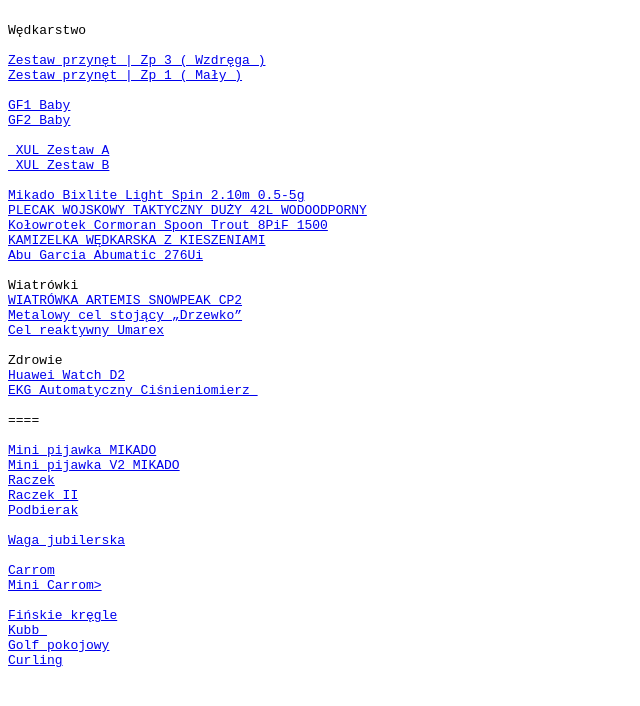
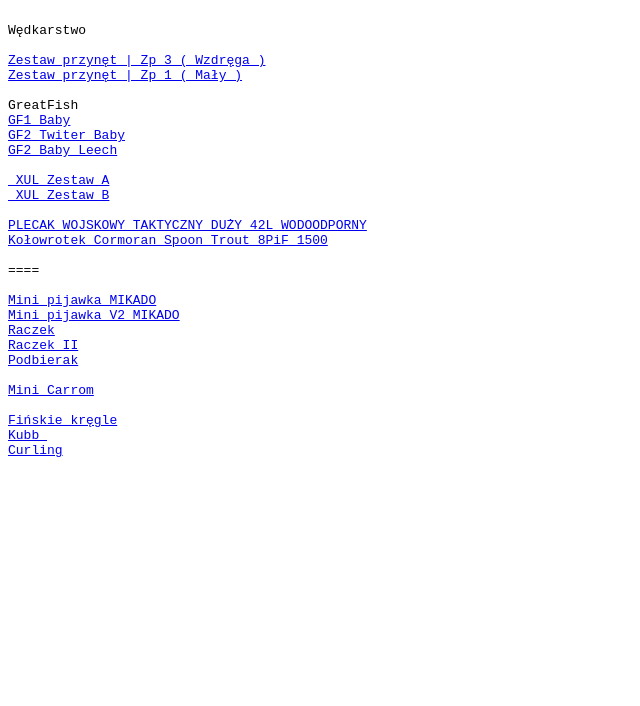
Before and after one commit to DarDoro/dardoro.github.io, a plain HTML site: page whishlist.html in a window 1280 px wide. Shown: the whole page, without its empty margins (0-640 px from the left). Drawn offline with Linux system fonts and the light colour scheme.

Commit message:
Revise product links in whishlist.html
Updated product links and removed some outdated items from the wishlist.

```diff
--- a/whishlist.html
+++ b/whishlist.html
@@ -5,26 +5,16 @@ Wędkarstwo
 <a href=https://sklep.bratkobaits.com/sklep/box-przynet-box_3-wzdrega>Zestaw przynęt | Zp_3 ( Wzdręga )</a>
 <a href=https://sklep.bratkobaits.com/sklep/box-przynet-box_1-maly>Zestaw przynęt | Zp_1 ( Mały )</a>
 
-<a href=https://greatfish.pl/shop/gf1-baby_kolor-baby-5-dzejsiok/4>GF1 Baby</a>
-<a href=https://greatfish.pl/shop/gf2-baby_kolor-baby-6/5>GF2 Baby</a>
+GreatFish
+<a href=https://greatfish.pl/shop/gf1-baby~56>GF1 Baby</a>
+<a href=https://greatfish.pl/shop/gf1-twister-baby~67>GF2 Twiter Baby</a>
+<a href=https://greatfish.pl/shop/gf2-baby~57>GF2 Baby Leech</a>
 
 <a href=https://cznymph.pl/zestaw-startowy-przynet-xul-ultra-light-spinning> XUL Zestaw A</a>
 <a href=https://cznymph.pl/zestaw-przynet-ultra-light> XUL Zestaw B</a>
 
-<a href=https://allegro.pl/produkt/wedka-spinningowa-mikado-bixlite-light-spin-0-5-5-g-109-cm-210-cm-2216e119-f1da-4a89-8626-39f5817b613c?offerId=17475361594>Mikado Bixlite Light Spin 2.10m 0.5-5g</a>
 <a href=https://allegro.pl/produkt/plecak-wojskowy-koanni-mx68-41-60-l-zielony-0eac54af-5fab-4195-ac87-75ae4f69e67a?offerId=12670366543>PLECAK WOJSKOWY TAKTYCZNY DUŻY 42L WODOODPORNY</a>
 <a href=https://allegro.pl/produkt/kolowrotek-cormoran-spoon-trout-8pif-1500-34fe0d89-ae8c-4701-beb6-2d8b8aecc9fc?offerId=18213362066>Kołowrotek Cormoran Spoon Trout 8PiF 1500</a>
-<a href=https://allegro.pl/produkt/kamizelka-fishing-expedition-provest-ii-r-uniwersalny-5896a87e-261a-4507-baaf-c6604c0df49e?offerId=17791798727>KAMIZELKA WĘDKARSKA Z KIESZENIAMI</a>
-<a href=https://allegro.pl/produkt/kolowrotek-cast-abu-garcia-abumatic-276ui-spincast-199bcbea-6875-45bd-ad43-c429822e21c7?offerId=9834549329>Abu Garcia Abumatic 276Ui</a>
-
-Wiatrówki
-<a href=https://allegro.pl/produkt/wiatrowka-pistolet-karabin-dluga-krotka-cp2-na-srut-4-5mm-co2-zestaw-2w1-9e35cdfa-da5c-4f5a-a11c-26d3efc4b076?offerId=18485236892>WIATRÓWKA ARTEMIS SNOWPEAK CP2</a>
-<a href=https://allegro.pl/produkt/metalowy-cel-stojacy-drzewko-tarcza-treningowa-do-strzelnicy-f2c8b994-ed21-494e-8593-400dcf3e8aad?offerId=18316045382>Metalowy cel stojący „Drzewko”</a>
-<a href=https://allegro.pl/produkt/cel-reaktywny-umarex-target-5-d3ed6c18-46a7-4663-b7dd-1edf919a6af8?offerId=16981027356>Cel reaktywny Umarex</a>
-
-Zdrowie
-<a href=https://allegrolokalnie.pl/oferta/smartwatch-huawei-watch-d2-nowy-pasek-gwarancja-do-122026?rep=1093798440>Huawei Watch D2</a>
-<a href=https://allegro.pl/produkt/checkme-bp2-cisnieniomierz-naramienny-z-ekg-faf540cd-cf2b-4b1d-8627-19843595896e?offerId=18541403600>EKG Automatyczny Ciśnieniomierz </a>
 
 ====
 
@@ -34,12 +24,8 @@ Zdrowie
 <a href=https://allegro.pl/produkt/zestaw-gruby-raczek-30mm-raczki-okon-pstrag-80-sztuk-pudelko-5-kolorow-84ff7f15-e578-492d-8676-b37014612ef5?offerId=17349495231>Raczek II</a>
 <a href=https://allegro.pl/produkt/podbierak-teleskopowy-aluminiowy-b889b48f-b2e7-4c80-928a-56c5d838a5a4?offerId=18757260491>Podbierak</a>
 
-<a href=https://allegro.pl/produkt/waga-jubilerska-tm8020-0-001-g-z-funkcja-taringu-maks-20-g-79b5dbbf-0ce9-4cd3-85a4-db3bd668a6f4?offerId=18401496261>Waga jubilerska</a>
-
-<a href=https://www.littleindia.pl/stol-do-gry-carrom.html>Carrom</a>
-<a href=https://www.kaufland.pl/product/562725955/?search_value=carrom>Mini Carrom></a>
+<a href=https://www.kaufland.pl/product/562725955/?search_value=carrom>Mini Carrom</a>
 
 <a href=https://allegro.pl/oferta/gra-w-rzucanie-sportnow-gra-zrecznosciowa-finska-zabawa-z-12-kreglami-18807815106 >Fińskie kręgle</a>
 <a href=https://allegro.pl/produkt/drewniany-kubb-gra-wikingow-z-bawelniana-torba-goki-7420fc3f-28fb-4865-a475-8bb543591914?offerId=18399333267>Kubb </a>
-<a href=https://allegro.pl/oferta/zestaw-biurowy-do-gry-w-minigolfa-kij-do-celu-mata-golfowa-minigolf-18652151718>Golf pokojowy</a>
 <a href=https://www.kaufland.pl/product/494015979/>Curling</a>
```
